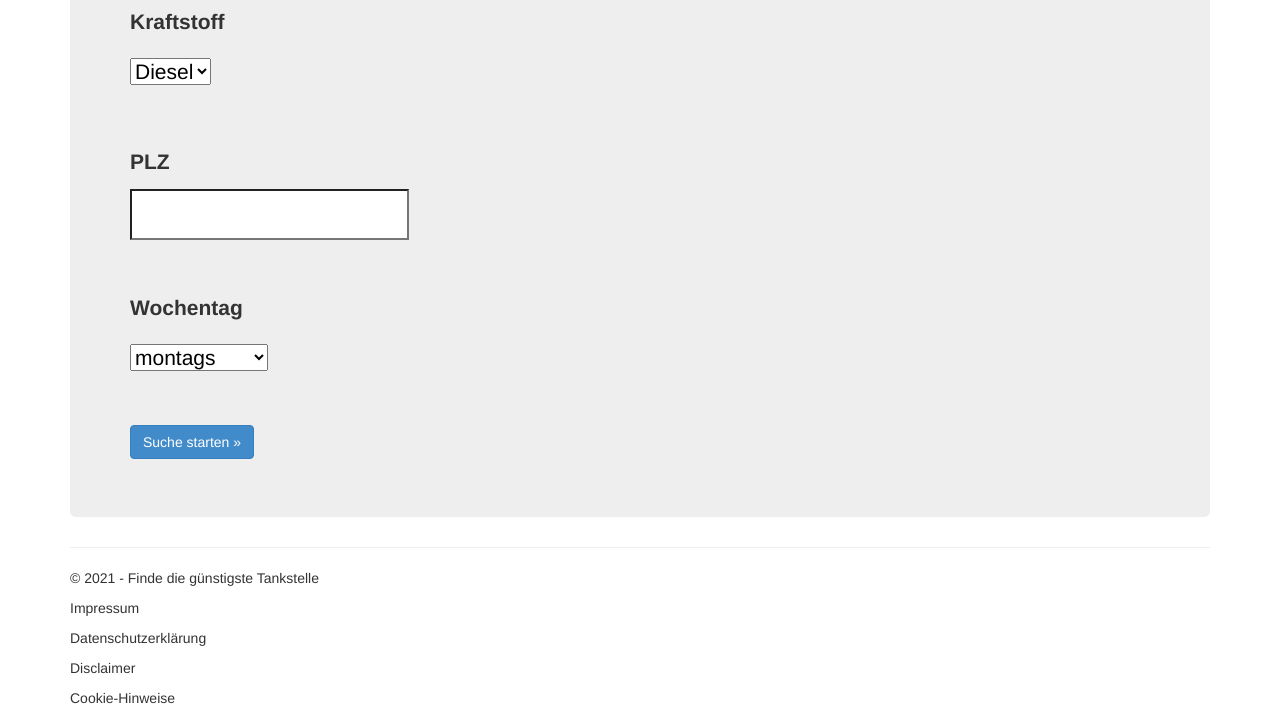
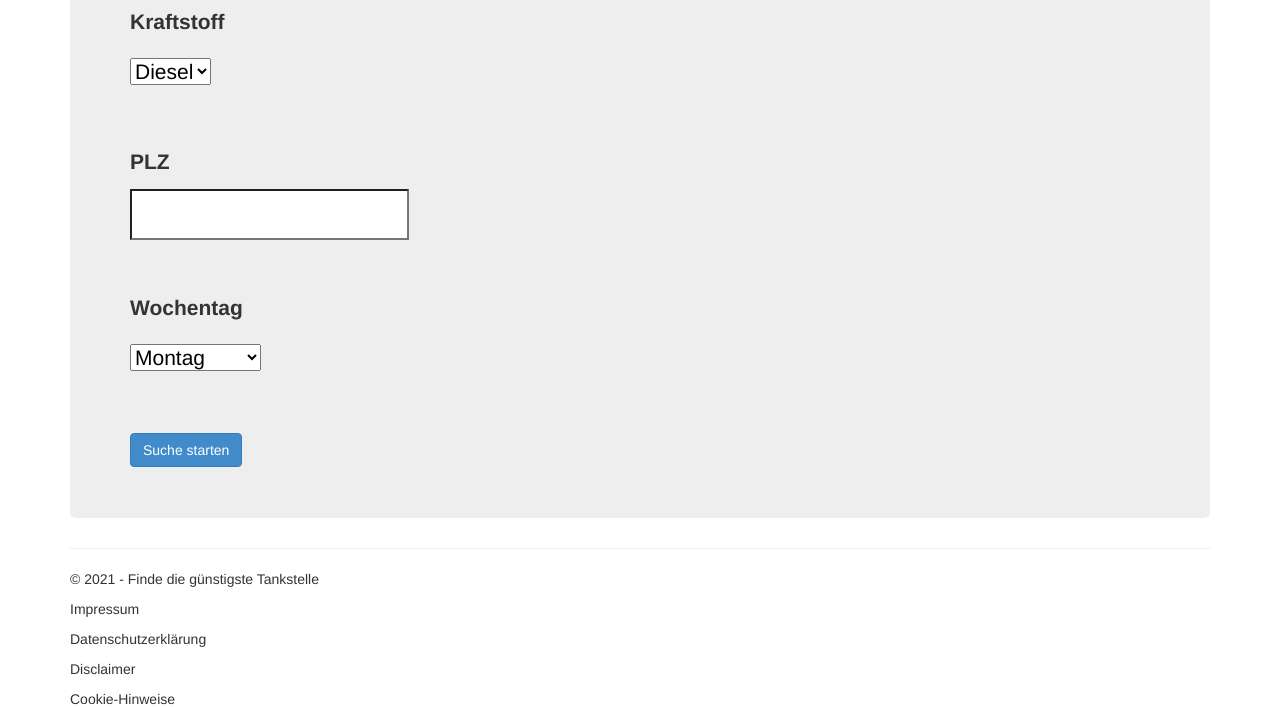
Before and after one commit to timebertt/big-data-refuel, a Flask app: page / in a window 1280 px wide. Shown: the part 473-1180 px from the top of the page. Run offline with Flask 2, Linux system fonts and the light colour scheme; some libraries are stand-ins or nearby versions.

Commit message:
User Input verarbeiten

```diff
--- a/userInterface/app.py
+++ b/userInterface/app.py
@@ -6,8 +6,7 @@ import mysql.connector
 from datetime import datetime
 from os import environ
 
-from flask import Flask
-from flask import render_template
+from flask import Flask, render_template, request
 
 app = Flask(__name__)
 
@@ -18,10 +17,39 @@ mydb = mysql.connector.connect(
     database=environ.get("MYSQL_DATABASE", "prices"),
 )
 
-@app.route('/')
-@app.route('/home')
+def fetchResult():
+    cur = mydb.cursor(dictionary=True)
+    cur.execute("SELECT * FROM fuel_prices")
+
+    return cur.fetchone()
+
+@app.route('/',methods=["GET", "POST"])
+@app.route('/home',methods=["GET", "POST"])
 def home():
     """Renders the home page."""
+
+    if request.method == "POST":
+        # Was der Benutzer eingegeben hat
+        req = request.form
+        parameters = [
+            {"kraftstoff": req["kraftstoff"], "wochentag": req["zeit"]}
+        ]
+
+        # Was als Ergebnis geliefert wird
+        res = fetchResult()
+        results = [
+            {"name": "Esso Tankstelle", "street": "SCHOZACHER STR. 51", "plz": res["post_code"], "city": "STUTTGART",
+            "price": res["e5"]}
+        ]
+
+        return render_template(
+            'result.html',
+            title='Ergebnis',
+            year=datetime.now().year,
+            message='Das ist die günstigste Tankstelle',
+            results=results,
+            parameters=parameters)
+
     return render_template(
         'index.html',
         title='Neue Suche',
@@ -50,36 +78,6 @@ def faq():
         message='Hier findest du Antworten auf wichtige Fragen'
     )
 
-def fetchResult():
-    cur = mydb.cursor(dictionary=True)
-    cur.execute("SELECT * FROM fuel_prices")
-
-    return cur.fetchone()
-
-@app.route('/result')
-def result():
-    """Renders the result page."""
-    # Was vom Nutzer eingegeben wird
-    parameters = [
-        {"kraftstoff": "Diesel", "wochentag": "dienstags", "zeitfenster": "8 Uhr - 12 Uhr"}
-    ]
-
-    res = fetchResult()
-
-    # Was als Ergebnis geliefert wird
-    results = [
-        {"name": "Esso Tankstelle", "street": "SCHOZACHER STR. 51", "plz": "70437", "city": "STUTTGART",
-         "price": res["e5"]}
-    ]
-
-    return render_template(
-        'result.html',
-        title='Ergebnis',
-        year=datetime.now().year,
-        message='Das ist die günstigste Tankstelle',
-        results=results,
-        parameters=parameters
-    )
 
 
 if __name__ == '__main__':
--- a/userInterface/templates/index.html
+++ b/userInterface/templates/index.html
@@ -9,36 +9,37 @@
     <p class="lead">Die Preise von Kraftstoffen variieren je nach Uhrzeit und Ort sehr stark. <br> H&auml;ufig &auml;ndern einzelne Tankstellen ihre Preise vier- bis f&uuml;nfmal pro Tag. </p>
     <p class="lead">F&uuml;lle einfach die folgenden Felder aus und finde die g&uuml;nstigste Tankstelle. </p>
     <br>
-    <form method="get">
-        <label for="ort">Kraftstoff</label>
+    <form method="post" enctype=multipart/form-data>
+        <label for="Kraftstoff">Kraftstoff</label>
         <br>
         <select name="kraftstoff" id="kraftstoff">
-            <option value="diesel">Diesel</option>
-            <option value="e5">e5</option>
-            <option value="e10">e10</option>
+            <option value="Diesel">Diesel</option>
+            <option value="E5">e5</option>
+            <option value="E10">e10</option>
         </select>
         <br>
         <br>
-        <label for="ort">PLZ</label>
+        <label for="plz">PLZ</label>
         <br>
-        <input type="text" name="Ort" />
+        <input type="text" name="plz" />
         <br>
         <br>
         <label for="wochentag">Wochentag</label>
         <br>
         <select name="zeit" id="zeit">
-            <option value="1">montags</option>
-            <option value="2">dienstags</option>
-            <option value="3">mittwochs</option>
-            <option value="4">donnerstags</option>
-            <option value="5">freitags</option>
-            <option value="6">samstags</option>
-            <option value="6">sonntags</option>
+            <option value="montags">Montag</option>
+            <option value="dienstags">Dienstag</option>
+            <option value="mittwochs">Mittwoch</option>
+            <option value="donnerstags">Donnerstag</option>
+            <option value="freitags">Freitag</option>
+            <option value="samstags">Samstag</option>
+            <option value="sonntags">Sonntag</option>
         </select>
         <br>
         <br>
+        <input type="submit" value="Suche starten" class="btn btn-primary btn-large"><br>
     </form>
-    <p><a href="{{ url_for('result') }}" class="btn btn-primary btn-large">Suche starten &raquo;</a></p>
+
 </div>
 
 
--- a/userInterface/templates/result.html
+++ b/userInterface/templates/result.html
@@ -17,12 +17,12 @@
 
     <br>
     {% for parameter in parameters %}
-    <p>{{parameter.kraftstoff}} kostet {{parameter.wochentag}} zwischen {{parameter.zeitfenster}}
-    <u>
+    <p>{{parameter.kraftstoff}} kostet {{parameter.wochentag}}
+    <strong>
         {% for result in results %}
             {{result.price}}
         {% endfor %}
-    </u>
+    </strong>
     Euro.</p>
     {% endfor %}
     <br>
```
